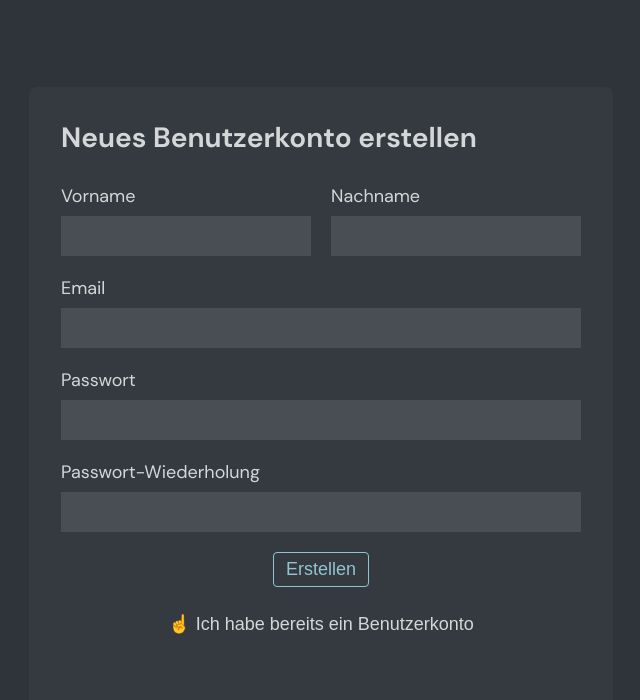
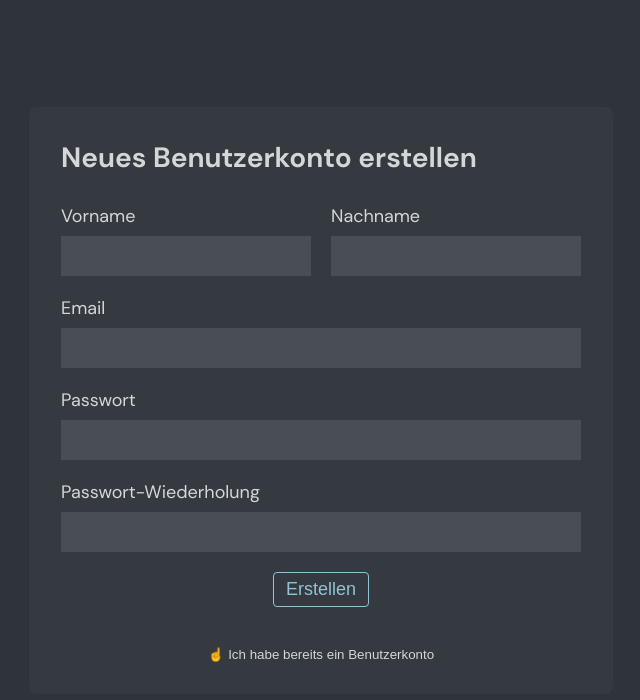
Before and after one commit to derseitenschneider/eleno, a React (Vite) app: page / in a window 1280 px wide. Both pictures are taken after a click on the button "🤲 Noch kein Benutzerkonto?". Shown: the top 700 px of the page, without its empty margins (319-959 px from the left). Built offline with nearby package versions, Linux system fonts and the light colour scheme; no server answers.

Commit message:
Minor style changes on login page and select fix on student lists

```diff
--- a/src/Application.tsx
+++ b/src/Application.tsx
@@ -48,6 +48,7 @@ export default function Application() {
       lastName: data.last_name,
     }
     setUser(user)
+    setLoading(false)
   }
 
   useEffect(() => {
@@ -69,10 +70,8 @@ export default function Application() {
         setLoading(false)
       }
     })
-    // setLoading(false)
   }, [])
 
-  // [ ] fetch only previous 3 lesson
   useEffect(() => {
     if (user) {
       // setLoading(true)
--- a/src/pages/login/LoginPage.tsx
+++ b/src/pages/login/LoginPage.tsx
@@ -228,15 +228,15 @@ const LoginPage = () => {
                     label="Erstellen"
                     className="button--signup"
                   />
+                </form>
                 <button
-                    className="button button--account-exists"
+                  className="button--account-exists"
                   onClick={() => {
                     setDisplayForm(LOGIN)
                   }}
                 >
                   ☝️ Ich habe bereits ein Benutzerkonto
                 </button>
-                </form>
               </>
             )}
           </div>
@@ -268,14 +268,15 @@ const LoginPage = () => {
                     label="Passwort zurücksetzen"
                     handler={resetPassword}
                   />
+                </form>
                 <button
+                  className="button--remembered"
                   onClick={() => {
                     setDisplayForm(LOGIN)
                   }}
                 >
                   ...jetzt ist's mir wieder eingefallen 🙈
                 </button>
-                </form>
               </>
             ) : (
               <p>
--- a/src/pages/login/login.style.scss
+++ b/src/pages/login/login.style.scss
@@ -46,11 +46,15 @@
         .form-item--email,
         .form-item--pw1,
         .form-item--pw2,
-        .button--signup,
-        .button--account-exists {
+        .button--signup {
           grid-column: 1/-1;
         }
       }
+    }
+    &--signup .button--account-exists,
+    .button--remembered {
+      display: block;
+      margin: 0 auto;
     }
 
     .container--links {
--- a/src/pages/students/studentsActive/StudentsActive.tsx
+++ b/src/pages/students/studentsActive/StudentsActive.tsx
@@ -43,7 +43,7 @@ export default function StudentsActive() {
   })
   const { loading } = useLoading()
   const [isSelected, setIsSelected] = useState<number[]>([])
-  const [inputAction, setInputAction] = useState<number>(null)
+  const [inputAction, setInputAction] = useState<number>(0)
 
   const activeStudents = students.filter((student) => !student.archive) || []
 
@@ -118,8 +118,6 @@ export default function StudentsActive() {
       toast('Unterrichtsdaten zurückgesetzt')
     } catch (error) {}
   }
-
-  console.log(inputAction)
 
   return (
     <>
--- a/src/pages/students/studentsArchive/StudentsArchive.tsx
+++ b/src/pages/students/studentsArchive/StudentsArchive.tsx
@@ -23,7 +23,7 @@ function StudentsArchive() {
   const { students, setStudents } = useStudents()
   const { loading } = useLoading()
   const [isSelected, setIsSelected] = useState<number[]>([])
-  const [inputAction, setInputAction] = useState<number>(null)
+  const [inputAction, setInputAction] = useState<number>(0)
   const [searchInput, setSearchInput] = useState('')
 
   const [modalOpen, setModalOpen] = useState(false)
```
Lines whose indentation alone changed are shown as unchanged.
